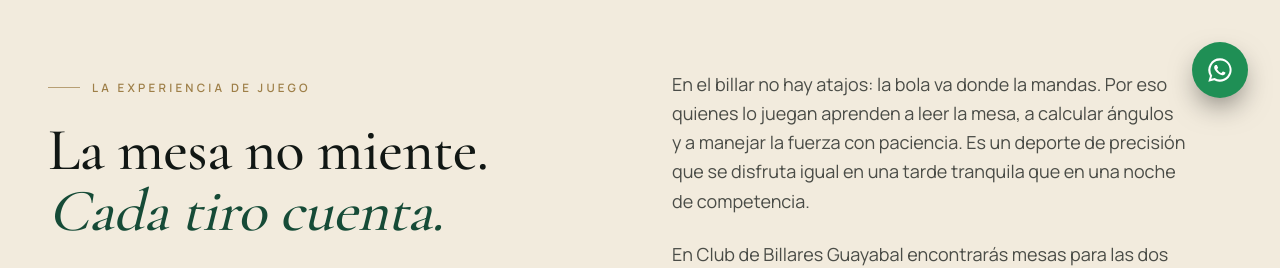
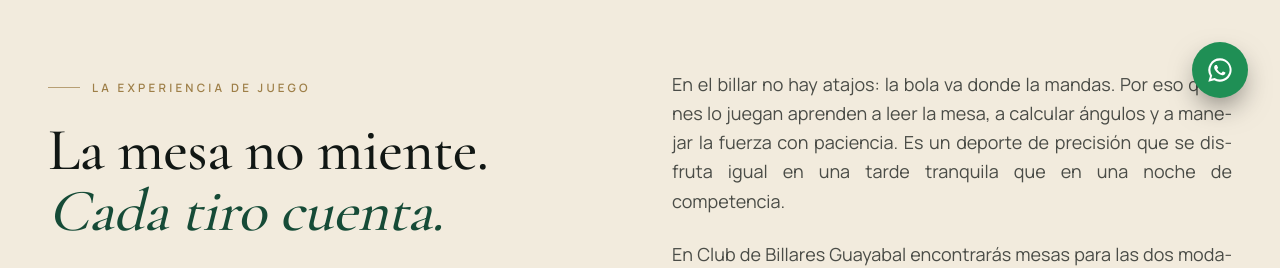
Before and after one commit to felipe95011015221-cell/billares-guayabal, a Next.js app: page /club in a window 1280 px wide. Shown: the part 670-938 px from the top of the page. Built offline with nearby package versions, Linux system fonts and the light colour scheme; no server answers.

Commit message:
Textos justificados con división silábica en español

```diff
--- a/src/app/globals.css
+++ b/src/app/globals.css
@@ -58,7 +58,15 @@
     letter-spacing: -0.01em;
     text-wrap: balance;
   }
-  p { text-wrap: pretty; }
+  /* Párrafos justificados. La división silábica (con lang="es-CO") evita espacios
+     grandes entre palabras en columnas angostas del celular. */
+  p {
+    text-align: justify;
+    -webkit-hyphens: auto;
+    hyphens: auto;
+  }
+  /* Los bloques centrados (avisos, llamados a la acción) siguen centrados. */
+  :where(.text-center) p { text-align: center; }
   input, select, textarea, button { font: inherit; }
 }
 
```
